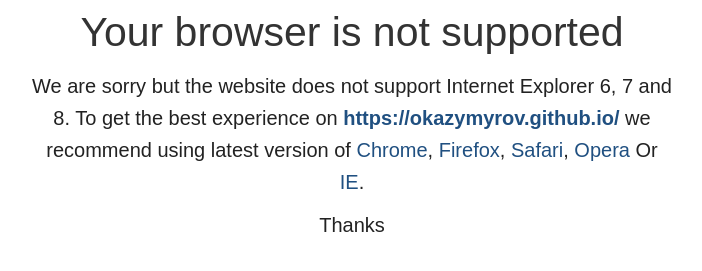
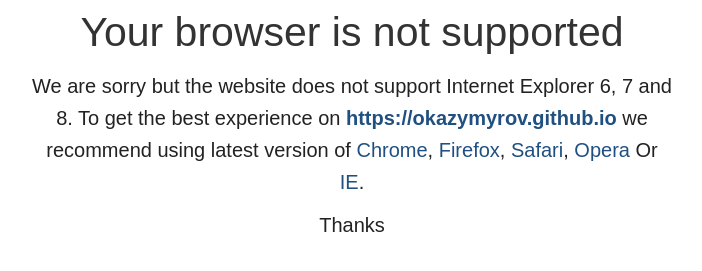
Before and after one commit to okazymyrov/okazymyrov.github.io, a Jekyll site: the page built from browser-warning/index.html, in a window 1280 px wide. Shown: the part 152-423 px from the top of the page, without its empty margins (288-990 px from the left). Built offline with Jekyll 4.4.1, drawn with Linux system fonts in a browser that asks for light colours; Markdown is read by kramdown in place of the engine named in the settings.

```diff
--- a/_config.yml
+++ b/_config.yml
@@ -6,7 +6,7 @@ description: > # this means to ignore newlines until "baseurl:"
   Cryptographer, IT Security Specialist, <br>
   Technical Test Analyst in NFT
 baseurl: "" # the subpath of your site, e.g. /blog/
-url: "https://okazymyrov.github.io/" # the base hostname & protocol for your site
+url: "https://okazymyrov.github.io" # the base hostname & protocol for your site
 logourl: /assets/images/logo.png # Site logo
 author: "Oleksandr Kazymyrov"
 author_thumbnail: "/assets/images/avatar.jpg" # Author avatar
--- a/_data/main-nav.yaml
+++ b/_data/main-nav.yaml
@@ -7,7 +7,7 @@
 - title: "Theses"
   href: "/theses"
 - title: "Patents"
-  href: "/Patents"
+  href: "/patents"
 - title: "About me" # Title/Caption of the menu item
   href: "/about" # the page where it pointed
 - title: "Contacts"
```
